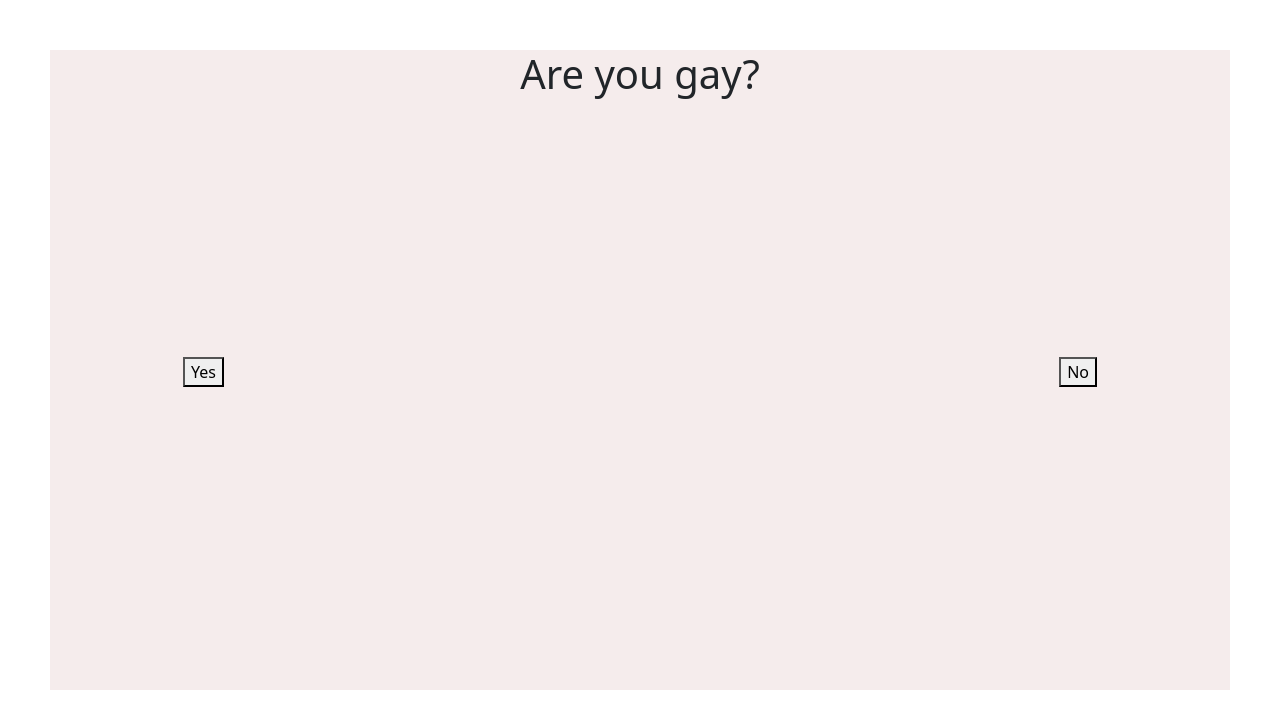
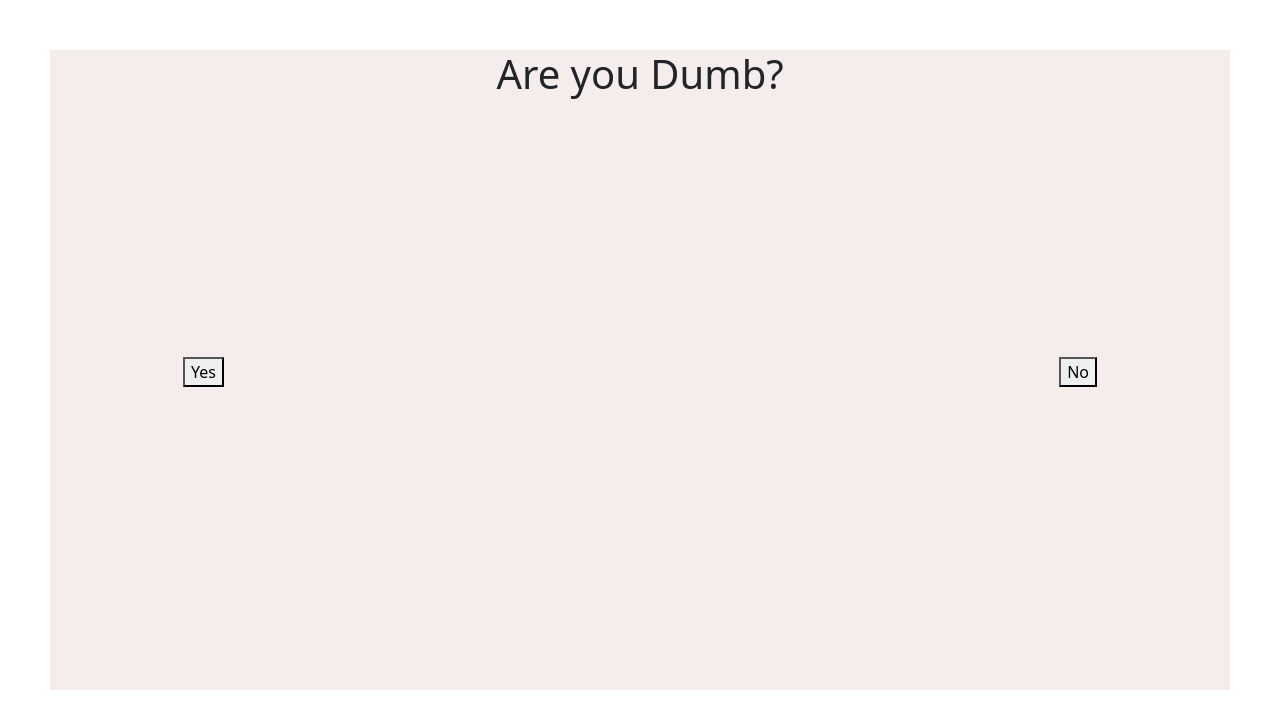
Before and after one commit to Sbsbsv/dumb, a plain HTML site: page index.html in a window 1280 px wide. Drawn offline with nearby package versions, Linux system fonts and the light colour scheme.

Commit message:
Update index.html

```diff
--- a/index.html
+++ b/index.html
@@ -14,7 +14,7 @@
 
 <div class="main">
     <div class="h1" id="dumb">
-<h1>Are you gay?</h1>
+<h1>Are you Dumb?</h1>
 </div>
 <div class="h2" id="knew"><h1>I Knew It!</h1></div>
 <div class="buttons">
```
